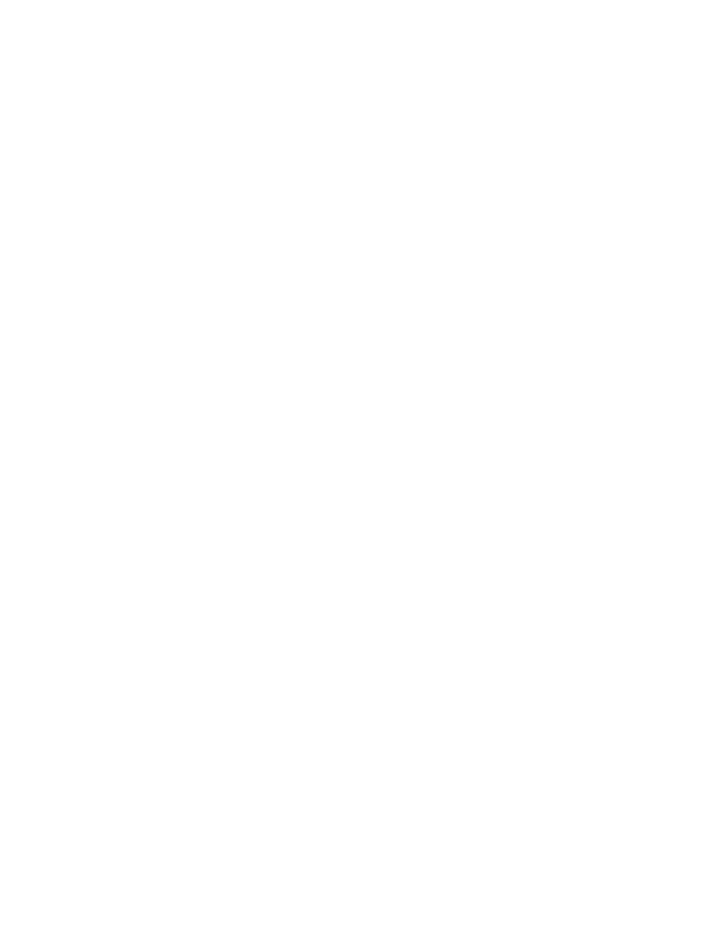
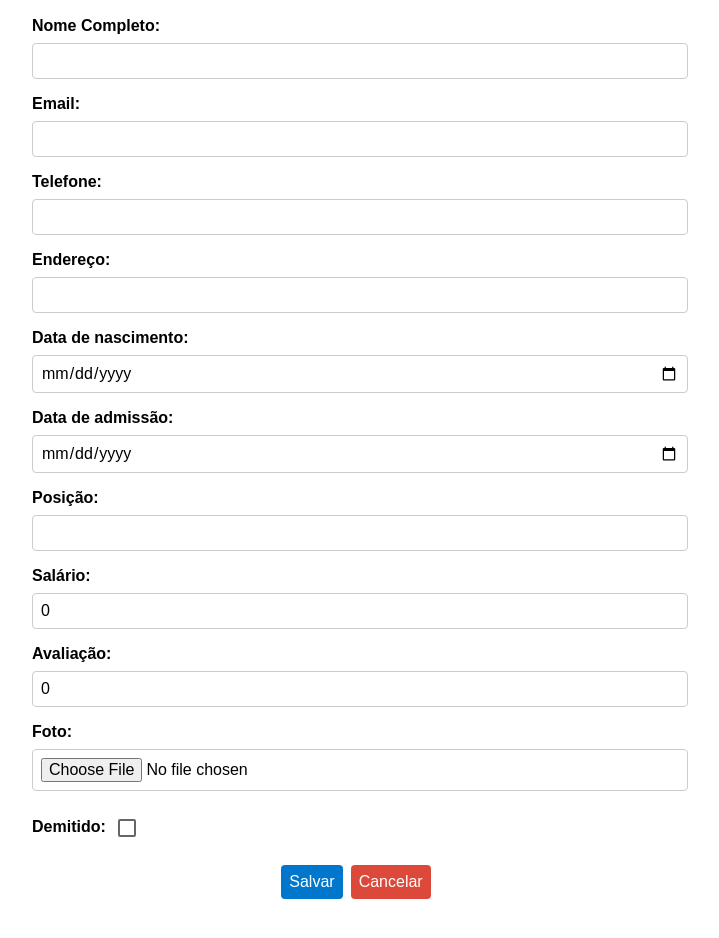
Before and after one commit to 0x4974616c6f/fef-web, a Next.js app: page /funcionarios/criar in a window 1280 px wide. Shown: the part 180-1118 px from the top of the page, without its empty margins (280-999 px from the left). Before the commit the page ends 800 px from the top, so only its background shows below. Built offline with nearby package versions, Linux system fonts and the light colour scheme.

Commit message:
feat: create page and upload file

```diff
--- /dev/null
+++ b/src/components/employeeForm/index.tsx
@@ -0,0 +1,212 @@
+import { Checkbox } from "@mui/material";
+import React, { useState } from "react";
+import { EmployeeType } from "../../pages/funcionarios";
+import styles from "./styles.module.scss";
+
+interface EmployeeFormProps {
+  onSubmit: (employee: EmployeeType) => void;
+}
+
+const EmployeeForm: React.FC<EmployeeFormProps> = ({ onSubmit }) => {
+  const [demitido, setDemitido] = useState<boolean>(false);
+  const [employee, setEmployee] = useState<EmployeeType>({
+    _id: "",
+    address: "",
+    createdAt: "",
+    email: "",
+    fullName: "",
+    phone: "",
+    updatedAt: "",
+    dateOfAdmission: "",
+    dateOfBirth: "",
+    performanceEvaluations: 0,
+    salary: 0,
+    photo: "",
+    position: "",
+    reasonForTheDismissal: "",
+    dateOfDismissal: "",
+  });
+
+  const handleDemitido = () => {
+    setDemitido(!demitido);
+  };
+
+  const handleChange = (event: React.ChangeEvent<HTMLInputElement>): void => {
+    const { name, value } = event.target;
+    setEmployee({ ...employee, [name]: value });
+  };
+
+  const handleSubmit = (event: React.FormEvent<HTMLFormElement>): void => {
+    event.preventDefault();
+    onSubmit(employee);
+  };
+
+  const handleChangeFile = (event: any): void => {
+    const file = event.target.files[0];
+    const reader = new FileReader();
+    reader.readAsDataURL(file);
+    reader.onloadend = () => {
+      setEmployee({ ...employee, photo: reader.result });
+    };
+  };
+
+  return (
+    <form onSubmit={handleSubmit}>
+      <div className={styles.form_group}>
+        <label htmlFor="fullName">Nome Completo:</label>
+        <input
+          type="text"
+          id="fullName"
+          name="fullName"
+          value={employee.fullName}
+          onChange={handleChange}
+          required
+        />
+      </div>
+      <div className={styles.form_group}>
+        <label htmlFor="email">Email:</label>
+        <input
+          type="email"
+          id="email"
+          name="email"
+          value={employee.email}
+          onChange={handleChange}
+          required
+        />
+      </div>
+      <div className={styles.form_group}>
+        <label htmlFor="phone">Telefone:</label>
+        <input
+          type="tel"
+          id="phone"
+          name="phone"
+          value={employee.phone}
+          onChange={handleChange}
+          required
+        />
+      </div>
+      <div className={styles.form_group}>
+        <label htmlFor="address">Endereço:</label>
+        <input
+          type="text"
+          id="address"
+          name="address"
+          value={employee.address}
+          onChange={handleChange}
+          required
+        />
+      </div>
+      <div className={styles.form_group}>
+        <label htmlFor="dateOfBirth">Data de nascimento:</label>
+        <input
+          type="date"
+          id="dateOfBirth"
+          name="dateOfBirth"
+          value={employee.dateOfBirth}
+          onChange={handleChange}
+          required
+        />
+      </div>
+      <div className={styles.form_group}>
+        <label htmlFor="dateOfAdmission">Data de admissão:</label>
+        <input
+          type="date"
+          id="dateOfAdmission"
+          name="dateOfAdmission"
+          value={employee.dateOfAdmission}
+          onChange={handleChange}
+          required
+        />
+      </div>
+      <div className={styles.form_group}>
+        <label htmlFor="position">Posição:</label>
+        <input
+          type="text"
+          id="position"
+          name="position"
+          value={employee.position}
+          onChange={handleChange}
+          required
+        />
+      </div>
+      <div className={styles.form_group}>
+        <label htmlFor="salary">Salário:</label>
+        <input
+          type="number"
+          id="salary"
+          name="salary"
+          value={employee.salary}
+          onChange={handleChange}
+          required
+        />
+      </div>
+      <div className={styles.form_group}>
+        <label htmlFor="performanceEvaluations">Avaliação:</label>
+        <input
+          type="number"
+          id="performanceEvaluations"
+          name="performanceEvaluations"
+          value={employee.performanceEvaluations}
+          onChange={handleChange}
+          min="0"
+          max="10"
+          required
+        />
+      </div>
+      <div className={styles.form_group}>
+        <label htmlFor="photo">Foto:</label>
+        <input type="file" onChange={handleChangeFile} accept="image/*" />
+      </div>
+      {/* <div className={styles.form_group}>
+        <label htmlFor="photo">Foto:</label>
+        <input
+          type="text"
+          id="photo"
+          name="photo"
+          value={employee.photo}
+          onChange={handleChange}
+        />
+      </div> */}
+      <div className={styles.form_group}>
+        <div>
+          <label htmlFor="demitido">Demitido:</label>
+          <Checkbox onClick={handleDemitido} />
+        </div>
+      </div>
+      {demitido && (
+        <>
+          <div className={styles.form_group}>
+            <label htmlFor="dateOfDismissal">Data de dismissão:</label>
+            <input
+              type="date"
+              id="dateOfDismissal"
+              name="dateOfDismissal"
+              value={employee.dateOfDismissal}
+              onChange={handleChange}
+            />
+          </div>
+          <div className={styles.form_group}>
+            <label htmlFor="reasonForTheDismissal">Motivo de dismissão:</label>
+            <input
+              type="text"
+              id="reasonForTheDismissal"
+              name="reasonForTheDismissal"
+              value={employee.reasonForTheDismissal}
+              onChange={handleChange}
+            />
+          </div>
+        </>
+      )}
+      <div className={styles.containerButtons}>
+        <button className={styles.SubmitButton} type="submit">
+          Salvar
+        </button>
+        <button className={styles.CancelButton} type="button">
+          Cancelar
+        </button>
+      </div>
+    </form>
+  );
+};
+
+export default EmployeeForm;
--- /dev/null
+++ b/src/components/employeeForm/styles.module.scss
@@ -0,0 +1,62 @@
+.form_group {
+  display: flex;
+  flex-direction: column;
+  margin-bottom: 1rem;
+
+  label {
+    font-weight: bold;
+    margin-bottom: 0.5rem;
+  }
+
+  input {
+    padding: 0.5rem;
+    border: 1px solid #ccc;
+    border-radius: 0.25rem;
+    font-size: 1rem;
+
+    &:focus {
+      outline: none;
+      border-color: #0077cc;
+      box-shadow: 0 0 0 0.2rem rgba(0, 119, 204, 0.25);
+    }
+  }
+}
+
+.SubmitButton {
+  padding: 0.5rem;
+  border: none;
+  border-radius: 0.25rem;
+  background-color: #0077cc;
+  color: white;
+  font-size: 1rem;
+
+  &:hover {
+    background-color: #005fa3;
+    cursor: pointer;
+  }
+}
+
+.CancelButton {
+  padding: 0.5rem;
+  border: none;
+  border-radius: 0.25rem;
+  background-color: #dc493a;
+  color: white;
+  font-size: 1rem;
+
+  &:hover {
+    background-color: red;
+    cursor: pointer;
+  }
+}
+
+.containerButtons {
+  display: flex;
+  flex-direction: row;
+  align-items: center;
+  justify-content: center;
+
+  button {
+    margin-right: 0.5rem;
+  }
+}
--- a/src/pages/funcionarios/criar/index.tsx
+++ b/src/pages/funcionarios/criar/index.tsx
@@ -1,6 +1,9 @@
 import Head from "next/head";
 import { useState } from "react";
+import { EmployeeType } from "..";
+import EmployeeForm from "../../../components/employeeForm";
 import { Header } from "../../../components/Header";
+import styles from "./styles.module.scss";
 
 const CreateEmployee = () => {
   const [menuActive, setMenuActive] = useState<boolean>(false);
@@ -9,6 +12,10 @@ const CreateEmployee = () => {
     setMenuActive(!menuActive);
   };
 
+  const handleSubmit = (employee: EmployeeType): void => {
+    // lógica para enviar os dados do formulário para o servidor
+    console.log(employee);
+  };
   return (
     <>
       <Head>
@@ -17,6 +24,14 @@ const CreateEmployee = () => {
       <div>
         <Header changeMenuActive={changeMenuActive} />
       </div>
+      <main className={styles.container}>
+        <div className={styles.containerHeader}>
+          <h1>Cadastre Novo funcionário</h1>
+        </div>
+        <div className={styles.containerForm}>
+          <EmployeeForm onSubmit={handleSubmit} />
+        </div>
+      </main>
     </>
   );
 };
--- a/src/pages/funcionarios/criar/styles.module.scss
+++ b/src/pages/funcionarios/criar/styles.module.scss
@@ -13,6 +13,7 @@
 .containerHeader {
   display: flex;
   flex-direction: row;
+  padding-bottom: 1rem;
 
   button {
     background-color: transparent;
@@ -21,13 +22,5 @@
   }
 }
 
-.listOrders {
-  display: flex;
-  flex-direction: column;
-  margin: 1rem 0;
+.containerForm {
 }
-
-.emptyList {
-  font-size: 1.2rem;
-  color: var(--gray-100);
-}
--- a/src/pages/funcionarios/index.tsx
+++ b/src/pages/funcionarios/index.tsx
@@ -15,7 +15,7 @@ export type EmployeeType = {
   reasonForTheDismissal: string;
   createdAt: string;
   position: string;
-  photo: string;
+  photo: string | ArrayBuffer;
   phone: string;
   performanceEvaluations: number;
   fullName: string;
```
Also changed, not shown: src/contexts/AuthContext.tsx (+61 -61 lines).
